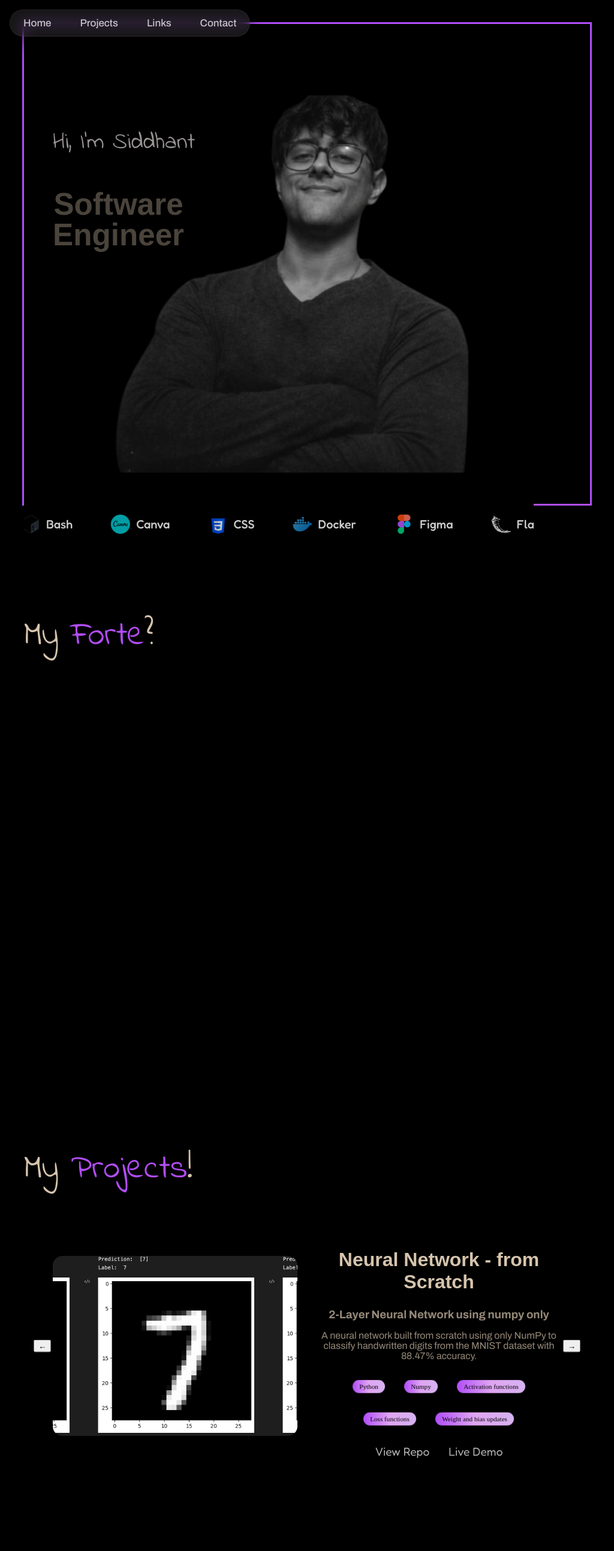
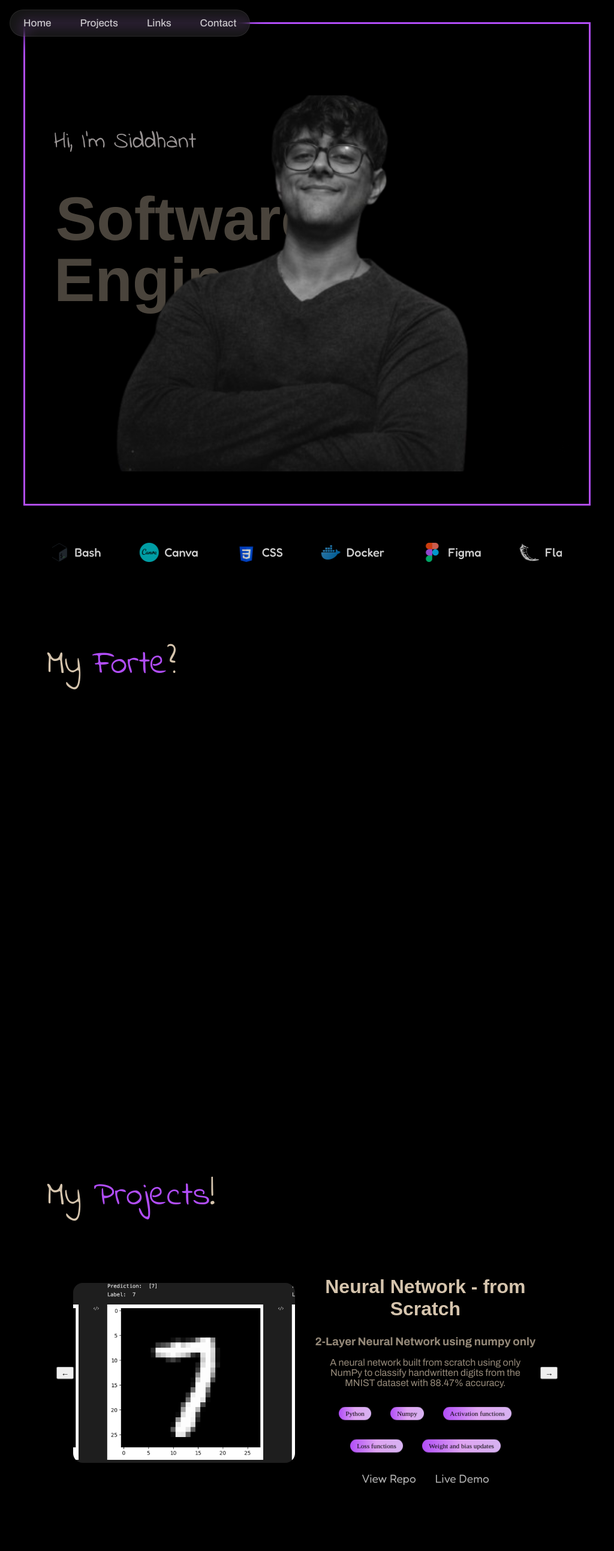
Before and after one commit to AceOfSpades-1710/Portfolio2.0, a React (Vite) app: page / in a window 1024 px wide. Shown: the top 2586 px of the page at 60% size. Built offline with nearby package versions, Linux system fonts and the light colour scheme; a web font is replaced by a local one.

Commit message:
Update index.css

```diff
--- a/src/index.css
+++ b/src/index.css
@@ -1054,7 +1054,7 @@ hr{
 
   /* ---------- HERO ---------- */
   .hero {
-    margin: 0px 0px;
+    margin: 0px 2px;
     outline-width: 3px;
   }
 
@@ -1066,7 +1066,7 @@ hr{
 
   .hero-title {
     padding-left: 3rem;
-    font-size: clamp(2.5rem, 5vw, 6rem);
+    font-size: clamp(3.5rem, 10vw, 7rem);
   }
 
   .hero-image img {
@@ -1077,7 +1077,6 @@ hr{
   /* ---------- NEWS ---------- */
   .news-carousel {
     height: 4.2rem;
-    margin: 0% 0%
   }
 
   .news-item {
@@ -1092,7 +1091,7 @@ hr{
 
   /* ---------- SERVICES ---------- */
   .Services-parent {
-    margin: 12% 0%;
+    margin: 12% 4%;
   }
 
   .ServiceTitle {
@@ -1132,7 +1131,7 @@ hr{
 
   /* ---------- PROJECTS ---------- */
   .projects {
-    margin: 10% 0%;
+    margin: 10% 4%;
   }
 
   .project-slide {
```
